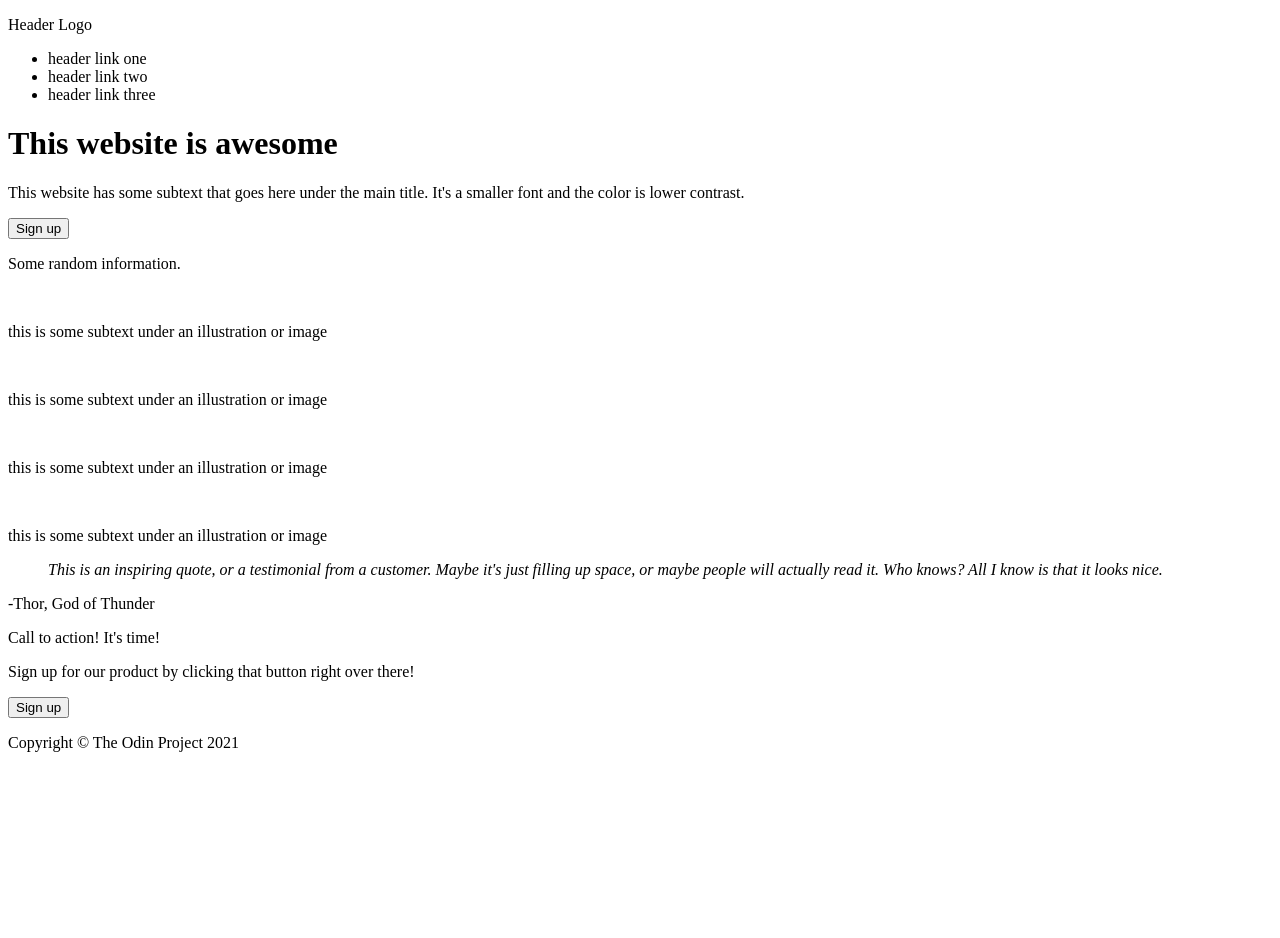
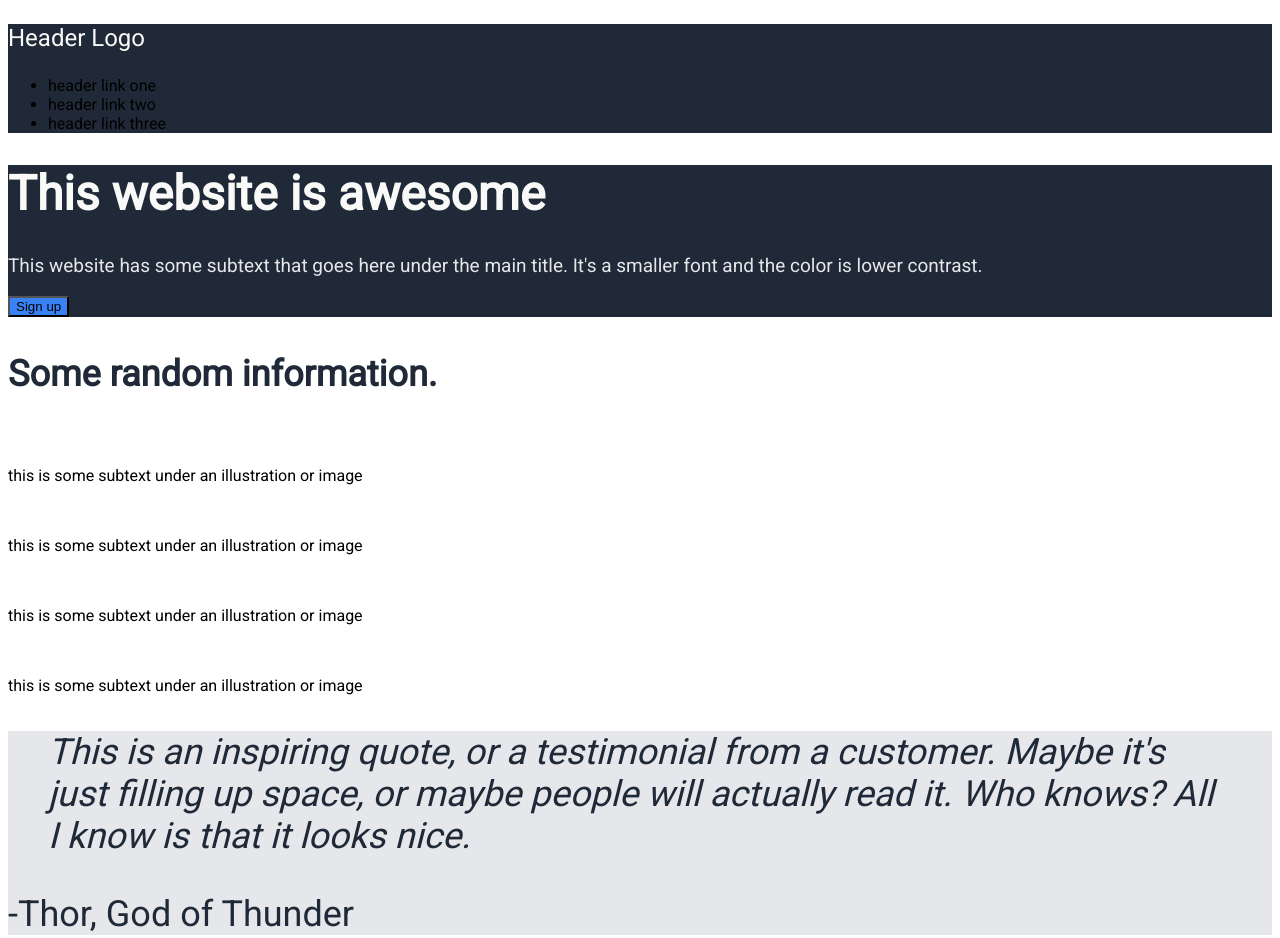
Before and after one commit to Noivellet/odin-landing, a plain HTML site: page index.html in a window 1280 px wide. Shown: the top 938 px of the page. Before the commit the page ends 800 px from the top, so only its background shows below. Drawn offline with Linux system fonts and the light colour scheme.

Commit message:
Add styles.css with basic styles
Add styles.css with basic styles and implement them in index.html.
Change index.html to remove unnecesary containers.

```diff
--- /dev/null
+++ b/css/styles.css
@@ -0,0 +1,40 @@
+body {
+  font-family: "Roboto", Verdana, sans-serif;
+}
+
+.dark-background {
+  background: #1F2937;
+}
+
+.hero-text {
+  font-size: 48px;
+  color: #F9FAF8;
+  font-weight: 1000;
+}
+
+.hero-secondary-text {
+  font-size: 19px;
+  color: #E5E7EB;
+}
+
+.header-logo-text {
+  font-size: 24px;
+  color: #F9FAF8
+}
+
+button, .cta {
+  background-color: #3882F6;
+}
+
+.information-header-text {
+  font-size: 36px;
+  color: #1F2937;
+  font-weight: 1000;
+}
+
+.quote {
+  font-size: 36px;
+  font-weight: lighter;
+  background-color: #E5E7EB;
+  color: #1F2937
+}
--- a/index.html
+++ b/index.html
@@ -4,11 +4,15 @@
   <meta charset="UTF-8">
   <meta http-equiv="X-UA-Compatible" content="IE=edge">
   <meta name="viewport" content="width=device-width, initial-scale=1.0">
+  <link rel="preconnect" href="https://fonts.googleapis.com">
+  <link rel="preconnect" href="https://fonts.gstatic.com" crossorigin>
+  <link href="https://fonts.googleapis.com/css2?family=Roboto&display=swap" rel="stylesheet">
+  <link rel="stylesheet" href="./css/styles.css">
   <title>Odin Landing Page</title>
 </head>
 <body>
-  <div>
-    <p>Header Logo</p>
+  <div class="dark-background">
+    <p class="header-logo-text">Header Logo</p>
     <ul>
       <li>header link one</li>
       <li>header link two</li>
@@ -16,15 +20,15 @@
     </ul>
   </div>
 
-  <div>
-    <h1>This website is awesome</h1>
-    <p>This website has some subtext that goes here under the main title. It's a smaller font and the color is lower contrast.</p>
-    <button name="button">Sign up</button>
+  <div class="dark-background">
+    <h1 class="hero-text">This website is awesome</h1>
+    <p class="hero-secondary-text">This website has some subtext that goes here under the main title. It's a smaller font and the color is lower contrast.</p>
+    <button type="button">Sign up</button>
     <img>
   </div>
 
   <div>
-    <div><p>Some random information.</p></div>
+    <div><p class="information-header-text">Some random information.</p></div>
     <div>
       <div>
         <img>
@@ -45,11 +49,9 @@
     </div>
   </div>
 
-  <div>
-    <div>
-      <blockquote><em>This is an inspiring quote, or a testimonial from a customer. Maybe it's just filling up space, or maybe people will actually read it. Who knows? All I know is that it looks nice.</em></blockquote>
-      <p>-Thor, God of Thunder</p>
-    </div>
+  <div class="quote">
+    <blockquote><em>This is an inspiring quote, or a testimonial from a customer. Maybe it's just filling up space, or maybe people will actually read it. Who knows? All I know is that it looks nice.</em></blockquote>
+    <p>-Thor, God of Thunder</p>
   </div>
 
   <div>
```
